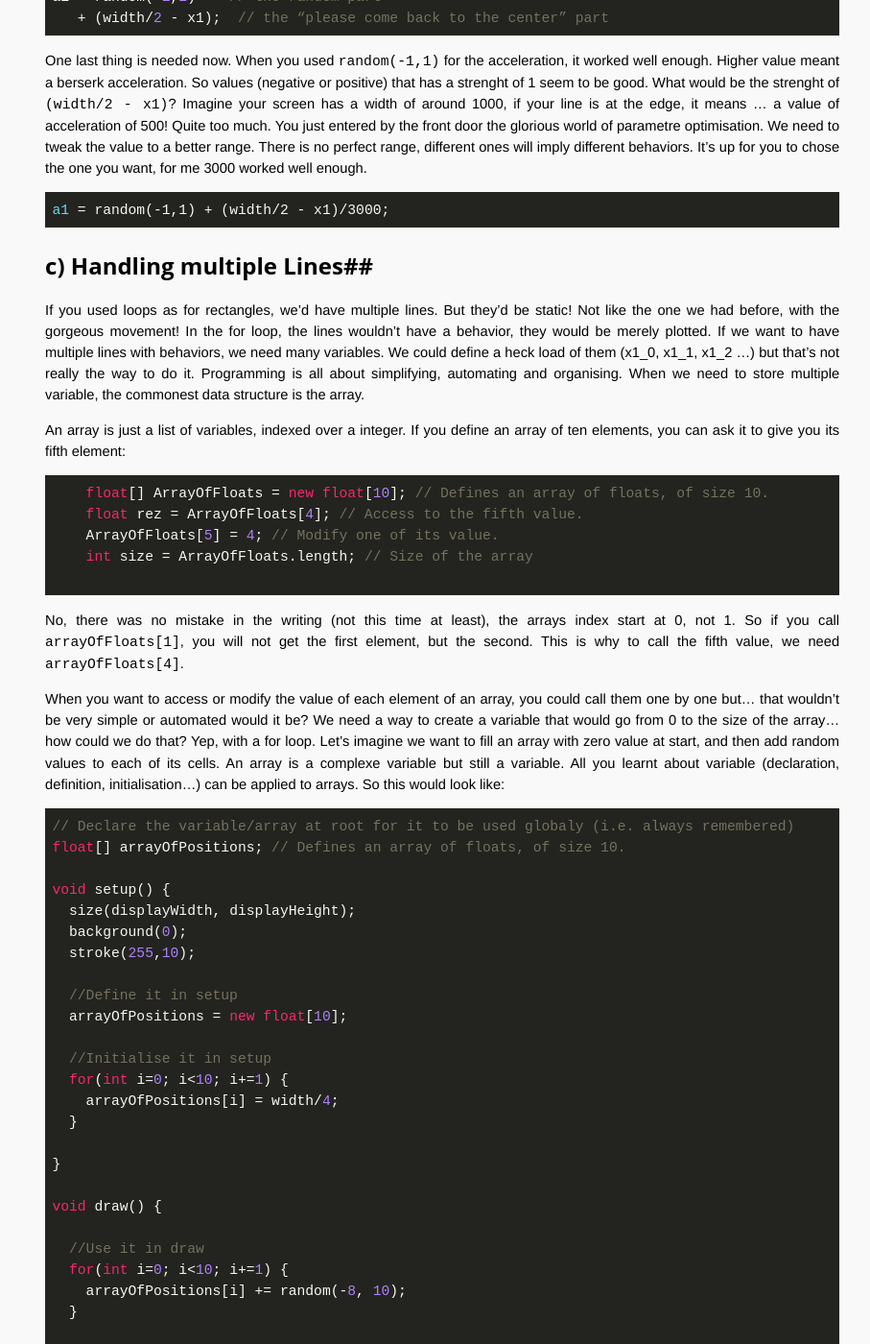
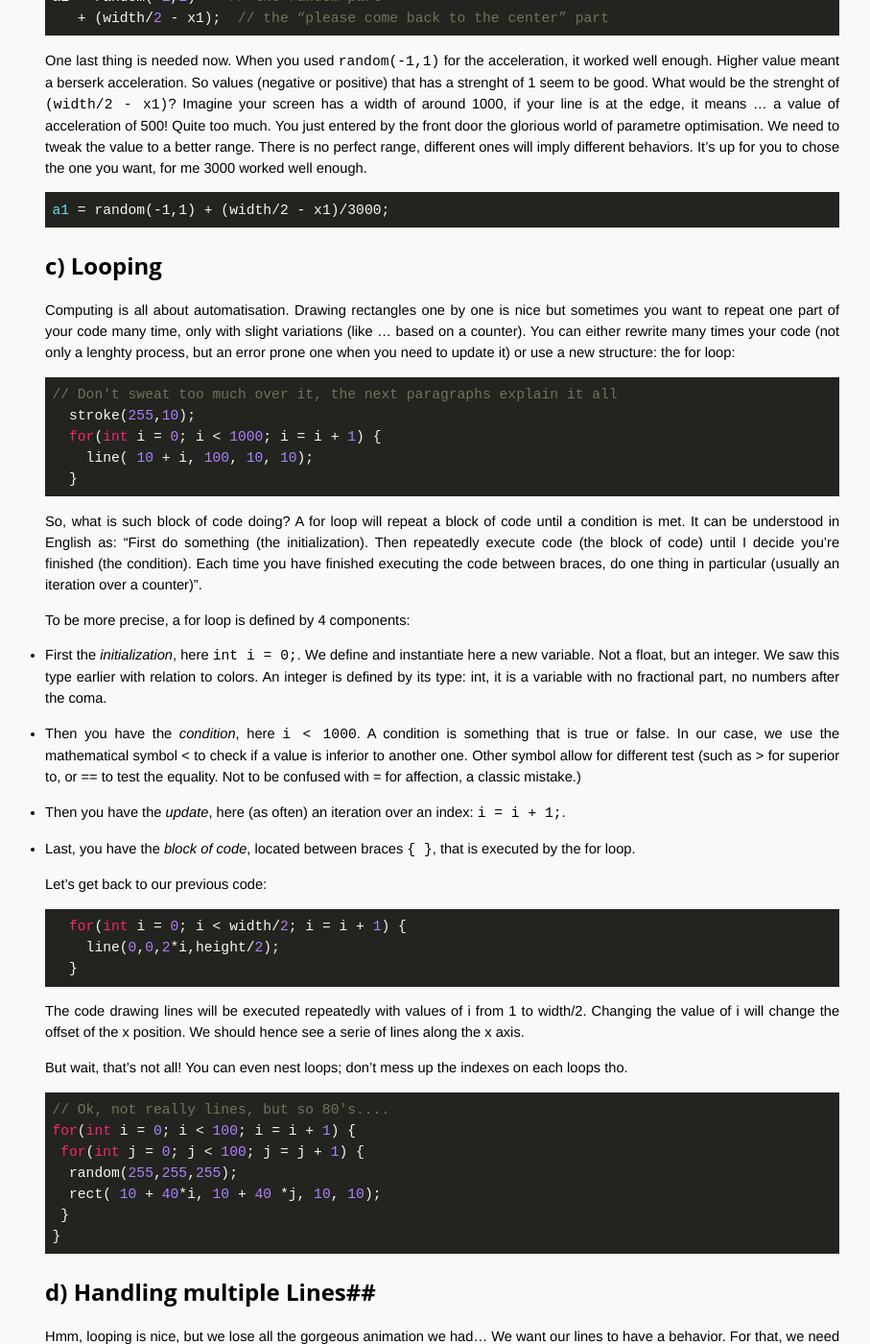
Before and after one commit to OpenTechSchool-Brussels/generative-art-with-processing, a Jekyll site: the page built from Playing-with-lines.markdown, in a window 1280 px wide and 1400 px high, scrolled down 2924 px. Shown: the whole window at 96% size, without its empty margins (309-1216 px from the left). Built offline with Jekyll 4.4.1, drawn with Linux system fonts in a browser that asks for light colours; Markdown is read by kramdown in place of the engine named in the settings; some of the changed text lies outside the part shown.

Commit message:
Update Playing-with-lines.markdown

````diff
--- a/Playing-with-lines.markdown
+++ b/Playing-with-lines.markdown
@@ -107,9 +107,54 @@ One last thing is needed now. When you used `random(-1,1)` for the acceleration,
 ```java
 a1 = random(-1,1) + (width/2 - x1)/3000;
 ```
+##c) Looping
 
-##c) Handling multiple Lines##
-If you used loops as for rectangles, we'd have multiple lines. But they'd be static! Not like the one we had before, with the gorgeous movement! In the for loop, the lines wouldn’t have a behavior, they would be merely plotted. If we want to have multiple lines with behaviors, we need many variables. We could define a heck load of them (x1_0, x1_1, x1_2 ...) but that’s not really the way to do it. Programming is all about simplifying, automating and organising. When we need to store multiple variable, the commonest data structure is the array.
+Computing is all about automatisation. Drawing rectangles one by one is nice but sometimes you want to repeat one part of your code many time, only with slight variations (like ... based on a counter). You can either rewrite many times your code (not only a lenghty process, but an error prone one when you need to update it) or use a new structure: the for loop:
+
+```java
+// Don't sweat too much over it, the next paragraphs explain it all
+  stroke(255,10);
+  for(int i = 0; i < 1000; i = i + 1) {
+    line( 10 + i, 100, 10, 10);
+  }
+```
+
+So, what is such block of code doing? A for loop will repeat a block of code until a condition is met. It can be understood in English as: "First do something (the initialization). Then repeatedly execute code (the block of code) until I decide you’re finished (the condition). Each time you have finished executing the code between braces, do one thing in particular (usually an iteration over a counter)".
+
+To be more precise, a for loop is defined by 4 components:
+
+* First the *initialization*, here `int i = 0;`. We define and instantiate here a new variable. Not a float, but an integer. We saw this type earlier with relation to colors. An integer is defined by its type: int, it is a variable with no fractional part, no numbers after the coma.
+
+* Then you have the *condition*, here `i < 1000`. A condition is something that is true or false. In our case, we use the mathematical symbol < to check if a value is inferior to another one. Other symbol allow for different test (such as > for superior to, or == to test the equality. Not to be confused with = for affection, a classic mistake.)
+
+* Then you have the *update*, here (as often) an iteration over an index: `i = i + 1;`.
+
+* Last,  you have the *block of code*, located between braces `{ }`, that is executed by the for loop.
+
+Let's get back to our previous code:
+
+```java
+  for(int i = 0; i < width/2; i = i + 1) {
+    line(0,0,2*i,height/2);
+  }
+```
+
+The code drawing lines will be executed repeatedly with values of i from 1 to width/2. Changing the value of i will change the offset of the x position. We should hence see a serie of lines along the x axis.
+
+But wait, that's not all! You can even nest loops; don't mess up the indexes on each loops tho.
+
+```java
+// Ok, not really lines, but so 80's....
+for(int i = 0; i < 100; i = i + 1) {
+ for(int j = 0; j < 100; j = j + 1) {
+  random(255,255,255);
+  rect( 10 + 40*i, 10 + 40 *j, 10, 10);
+ }
+}
+```
+
+##d) Handling multiple Lines##
+Hmm, looping is nice, but we lose all the gorgeous animation we had... We want our lines to have a behavior. For that, we need many variables. We could define a heck load of them (x1_0, x1_1, x1_2 ...) but that’s not really the way to do it. Programming is all about simplifying, automating and organizing. When we need to store multiple variable, the commonest data structure is the array.
 
 An array is just a list of variables, indexed over a integer. If you define an array of ten elements, you can ask it to give you its fifth element:
 
````
